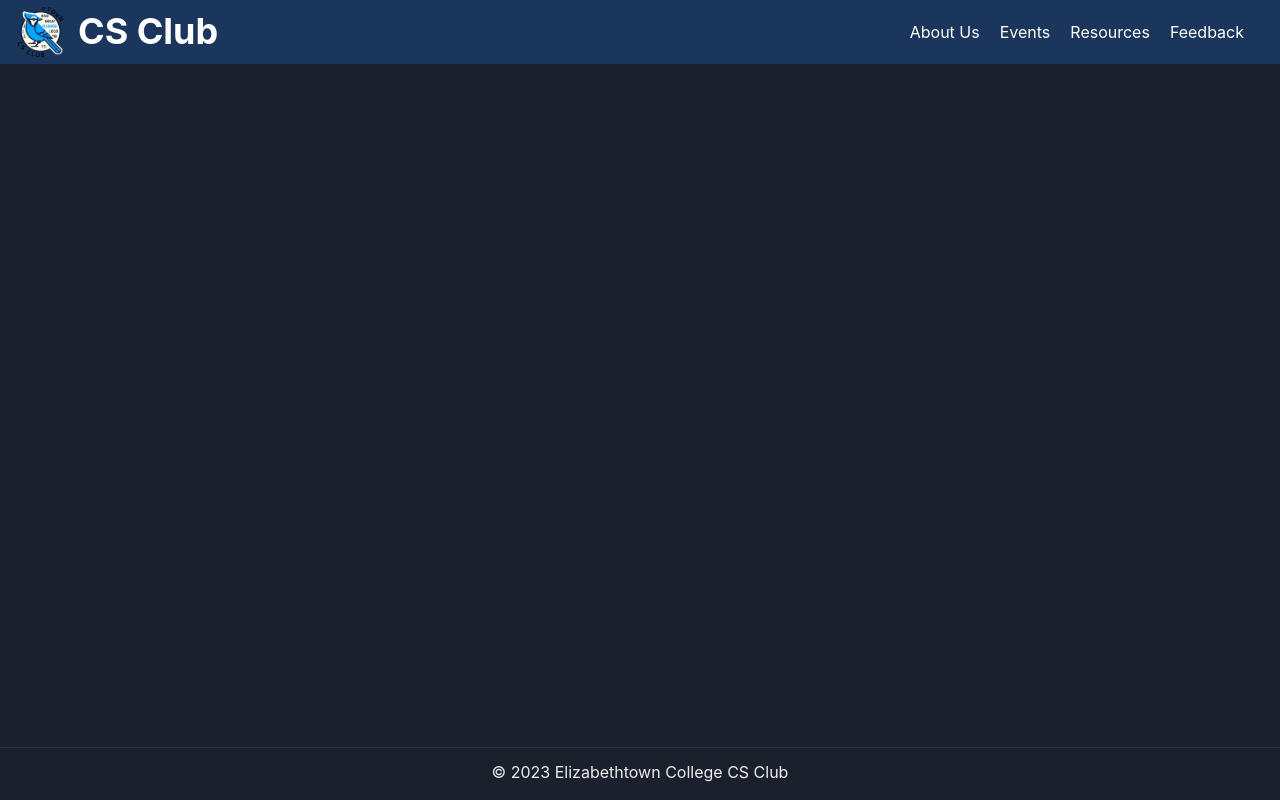
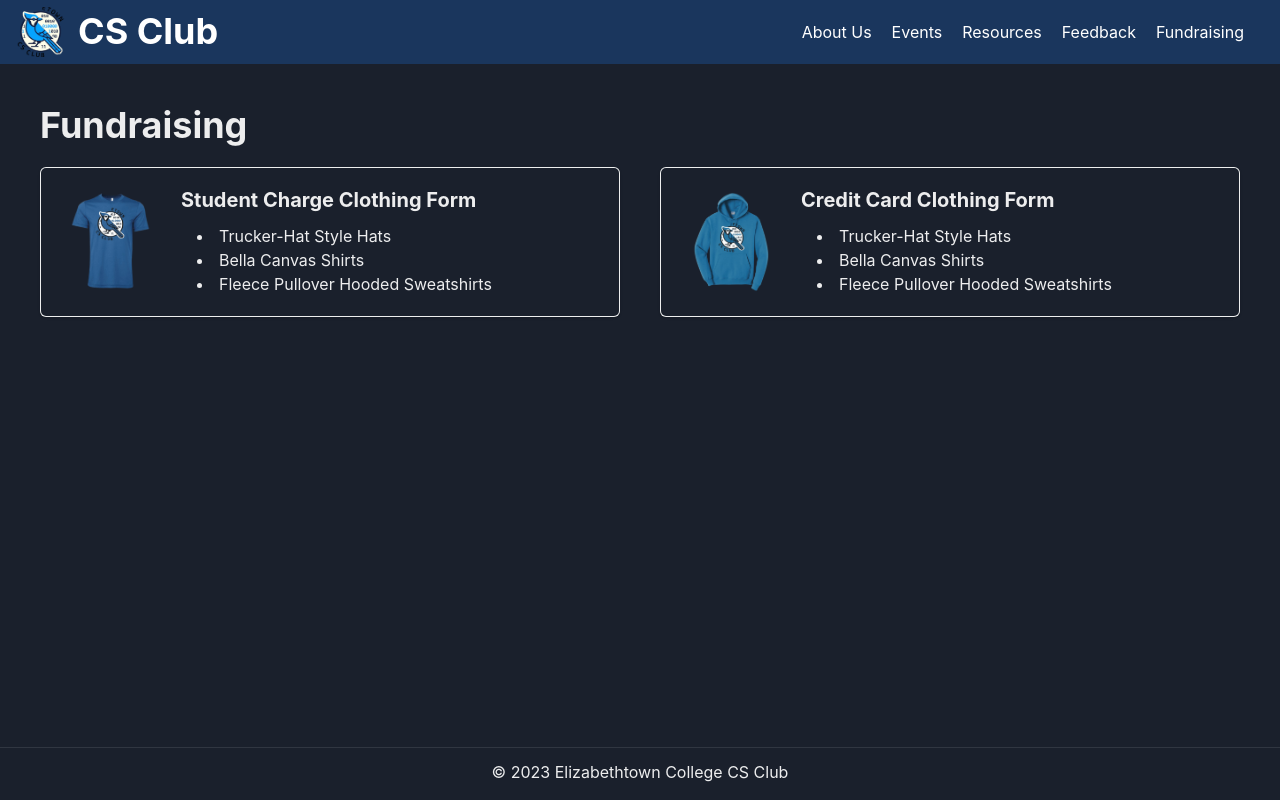
Before and after one commit to Etown-Computer-Science-Club/csclub_website, a React (Vite) app in the folder client/: page /fundraising in a window 1280 px wide. Built offline with nearby package versions, Linux system fonts and the light colour scheme; the HTML template or start-up script is replaced by a standard one.

Commit message:
Moved clothing forms from resources to new fundraising page

```diff
--- a/client/src/App.jsx
+++ b/client/src/App.jsx
@@ -10,6 +10,7 @@ import NavBar from './components/NavBar/NavBar';
 import Footer from './components/Footer';
 import Events from './pages/Events';
 import PastEvents from './pages/PastEvents';
+import Fundraising from './pages/Fundraising';
 
 const theme = extendTheme({
   config: {
@@ -35,6 +36,7 @@ function App() {
               <Route path="/about" element={<AboutUs />} />
               <Route path="/events" element={<Events />} />
               <Route path="/events/past" element={<PastEvents />} />
+              <Route path="/fundraising" element={<Fundraising />} />
             </Routes>
           </Box>
           <Footer />
--- a/client/src/components/NavBar/NavBar.jsx
+++ b/client/src/components/NavBar/NavBar.jsx
@@ -9,6 +9,7 @@ const navItems = [
   { title: 'Events', link: '/events' },
   { title: 'Resources', link: '/resources' },
   { title: 'Feedback', link: 'https://forms.gle/dsD54bsbjDkfm52F6', external: true },
+  { title: 'Fundraising', link: '/fundraising' },
 ];
 
 function NavBar() {
--- /dev/null
+++ b/client/src/pages/Fundraising.jsx
@@ -0,0 +1,36 @@
+import { SimpleGrid, Heading } from '@chakra-ui/react';
+import Resource from '../components/Resource';
+
+function Fundraising() {
+  return (
+    <>
+      <Heading mb={5}>Fundraising</Heading>
+      <SimpleGrid columns={{ base: 1, md: 2 }} spacing={10} alignItems="stretch">
+        {fundraisingItems.map((item, index) => (
+          <Resource key={index} {...item} />
+        ))}
+      </SimpleGrid>
+    </>
+  );
+}
+
+export default Fundraising;
+
+const fundraisingItems = [
+  {
+    title: 'Student Charge Clothing Form',
+    link: 'https://docs.google.com/forms/d/e/1FAIpQLSdXS9dQWAxydGCyRWJuYPorNUJTqQs_vOVCR0N7YQgdx8A9mA/viewform',
+    image: '/shirt.png',
+    description: ['Trucker-Hat Style Hats',
+      'Bella Canvas Shirts',
+      'Fleece Pullover Hooded Sweatshirts'],
+  },
+  {
+    title: 'Credit Card Clothing Form',
+    link: 'https://forms.gle/pJx51bMcaeHUUnQdA',
+    image: '/sweatshirt.png',
+    description: ['Trucker-Hat Style Hats',
+      'Bella Canvas Shirts',
+      'Fleece Pullover Hooded Sweatshirts'],
+  },
+];
--- a/client/src/pages/Resources.jsx
+++ b/client/src/pages/Resources.jsx
@@ -19,22 +19,6 @@ export default Resources;
 // Microsoft Forms: https://upload.wikimedia.org/wikipedia/commons/thumb/0/09/Microsoft_Forms_%282019-present%29.svg/2203px-Microsoft_Forms_%282019-present%29.svg.png
 
 const resources = [
-  {
-    title: 'Student Charge Clothing Form',
-    link: 'https://docs.google.com/forms/d/e/1FAIpQLSdXS9dQWAxydGCyRWJuYPorNUJTqQs_vOVCR0N7YQgdx8A9mA/viewform',
-    image: '/shirt.png',
-    description: ['Trucker-Hat Style Hats',
-      'Bella Canvas Shirts',
-      'Fleece Pullover Hooded Sweatshirts'],
-  },
-  {
-    title: 'Credit Card Clothing Form',
-    link: 'https://forms.gle/pJx51bMcaeHUUnQdA',
-    image: '/sweatshirt.png',
-    description: ['Trucker-Hat Style Hats',
-      'Bella Canvas Shirts',
-      'Fleece Pullover Hooded Sweatshirts'],
-  },
   {
     title: 'GitHub Education Pack',
     link: 'https://education.github.com/pack',
```
Also changed, not shown: 1 other file (tests, documents, lock files or other folders).
